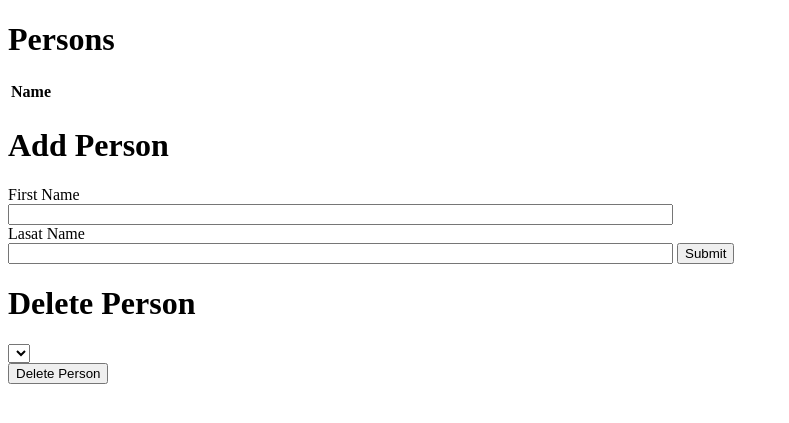
After one commit to sgtaylor16/riskregister, a Flask app: page /addpersons/ in a window 1280 px wide. The commit adds this page. Shown: the top 423 px of the page, without its empty margins (0-789 px from the left). Run offline with Flask 3, Linux system fonts and the light colour scheme; lists and menus that the app fills with data are empty.

Commit message:
persons page rendering, needs fixing

```diff
--- a/app.py
+++ b/app.py
@@ -14,9 +14,11 @@ def create_app():
 
     from pages.risks.risks import risks_bp
     from pages .programs.programs import programs_bp
+    from pages.persons.persons import persons_bp
     from pages.main import index_bp
     flask_app.register_blueprint(index_bp)
     flask_app.register_blueprint(risks_bp)
     flask_app.register_blueprint(programs_bp)
+    flask_app.register_blueprint(persons_bp)
 
     return flask_app
--- a/forms.py
+++ b/forms.py
@@ -32,3 +32,12 @@ class DeleteMitigationForm(FlaskForm):
 
 class newRiskButton(FlaskForm):
     submit = SubmitField('New Risk')
+
+class PersonForm(FlaskForm):
+    last_name = StringField('Lasat Name', validators=[DataRequired()])
+    first_name = StringField('First Name', validators=[DataRequired()])
+    submit = SubmitField('Submit')
+
+class DeletePersonForm(FlaskForm):
+    person_id = SelectField('Person ID', validators=[DataRequired()])
+    submit = SubmitField('Delete Person')
--- /dev/null
+++ b/pages/persons/persons.py
@@ -0,0 +1,48 @@
+from flask import Blueprint, render_template, redirect, flash
+from forms import PersonForm, DeletePersonForm
+from dbcode.models import Persons, Risks,Mitigations
+from extensions import db
+persons_bp = Blueprint('persons', __name__)
+
+@persons_bp.route('/addpersons/', methods=['GET', 'POST'])
+def add_person():
+    recordslist = []
+    allpersons = db.session.query(Persons).all()
+    for oneperson in allpersons:
+        recordslist.append({"id":oneperson.id,
+                             "first_name":oneperson.first_name,
+                             "last_name":oneperson.last_name
+                             })
+    # Create a form instance
+    form = PersonForm()
+    if form.validate_on_submit():
+        # Add the person to the database
+        person = Persons(first_name=form.first_name.data, last_name =form.last_name.data)
+        db.session.add(person)
+        db.session.commit()
+        return redirect('/')
+
+    deleteForm = DeletePersonForm()
+    deleteForm.person_id.choices = [(person.id, person.first_name) for person in allpersons]
+    if deleteForm.validate_on_submit():
+        # Delete the person from the database
+        person_id = deleteForm.person_id.data
+        person = db.session.query(Persons).filter(Persons.id == person_id).first()
+
+        personcheck = db.session.query(Risks).filter(Risks.person_id == person_id).all()
+        mitigationcheck = db.session.query(Mitigations).filter(Mitigations.person_id == person_id).all()
+        if personcheck is not None:
+            flash("Cannot delete person with associated risks.")
+            return redirect('/addpersons/')
+        elif mitigationcheck is not None :
+            flash("Cannot delete person with associated mitigations.")
+            return redirect('/addpersons/')
+        else:
+            # Delete the person if it exists
+            if person:
+                db.session.delete(person)
+                db.session.commit()
+        return redirect('/')
+
+
+    return render_template('addperson.html', form=form,deleteform =deleteForm, records=recordslist)
--- /dev/null
+++ b/templates/addperson.html
@@ -0,0 +1,38 @@
+<!DOCTYPE html>
+<html lang="en">
+<head>
+    <meta charset="UTF-8">
+    <meta name="viewport" content="width=device-width, initial-scale=1.0">
+    <title>Persons</title>
+</head>
+<body>
+    <h1>Persons</h1>
+    <table>
+        <tr>
+            <th>Name</th>
+        </tr>
+        <tr>
+            {% for person in records %}
+            <tr>
+                <td>{{ person.name }}</td>
+            </tr>
+            {% endfor %}
+        </tr>
+    </table>
+    <h1>Add Person</h1>
+    <form action="" method="post">
+        {{ form.hidden_tag() }}
+        {{ form.first_name.label }}<br>
+        {{ form.first_name(size=80) }}<br>
+        {{ form.last_name.label }}<br>
+        {{ form.last_name(size=80)}}
+        {{ form.submit() }}
+    </form>
+    <h1>Delete Person</h1>
+    <form action="" method="post">
+        {{ deleteform.hidden_tag() }}
+        {{ deleteform.person_id() }}<br>
+        {{ deleteform.submit() }}
+    </form>
+</body>
+</html>
--- a/templates/index.html
+++ b/templates/index.html
@@ -5,8 +5,8 @@
     <meta name="viewport" content="width=device-width, initial-scale=1.0">
     <title>Risk Register</title>
     <h2><a href="/dashboard/">Dashboard</a></h2>
-    <h2><a href="/newrisk/">New Risk</a></h2>
     <h2><a href =/addprograms/>Programs</a></h2>
+    <h2><a href =/addpersons/>Persons</a></h2>
 
 </head>
 <body>
```
Also changed, not shown: pages/persons/__init__.py (added).
